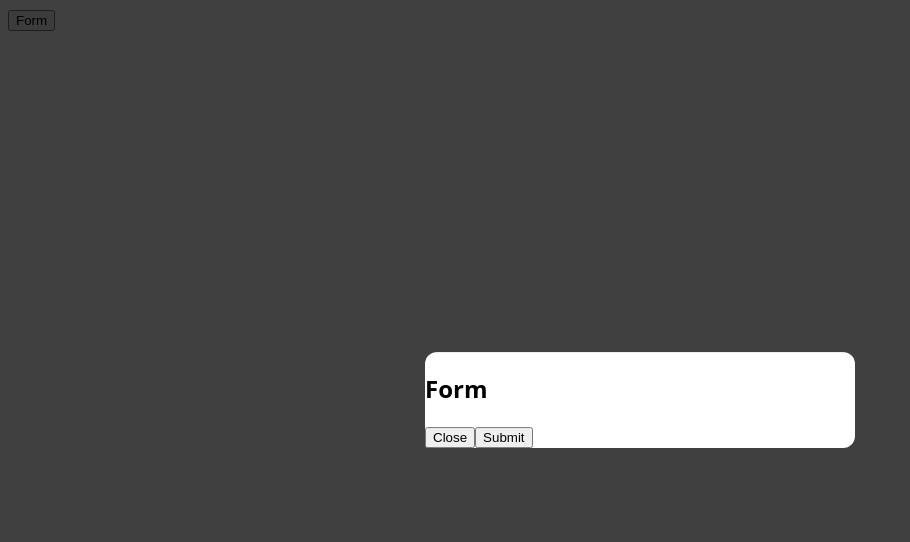
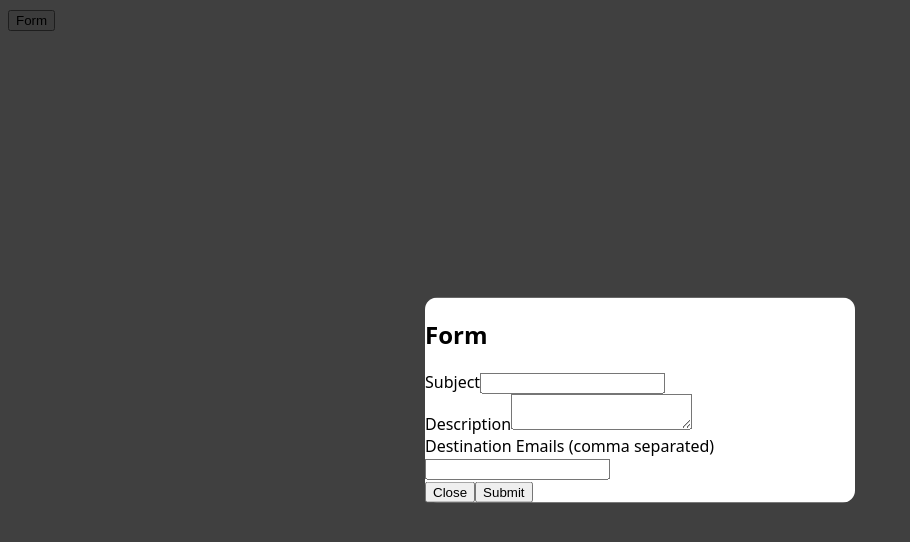
Before and after one commit to B7AST/fe-assignment-2025, a React (Vite) app in the folder fe-assignment-2025/: page / in a window 1280 px wide. Both pictures are taken after a click on the button "Form". Shown: the top 542 px of the page, without its empty margins (0-910 px from the left). Built offline with nearby package versions, Linux system fonts and the light colour scheme.

Commit message:
Add Form and Validation

```diff
--- a/fe-assignment-2025/package.json
+++ b/fe-assignment-2025/package.json
@@ -11,8 +11,10 @@
   },
   "dependencies": {
     "axios": "^1.11.0",
+    "formik": "^2.4.6",
     "react": "^19.1.0",
-    "react-dom": "^19.1.0"
+    "react-dom": "^19.1.0",
+    "yup": "^1.6.1"
   },
   "devDependencies": {
     "@eslint/js": "^9.30.1",
--- a/fe-assignment-2025/src/App.jsx
+++ b/fe-assignment-2025/src/App.jsx
@@ -1,7 +1,29 @@
 import React, { useState } from "react";
 import Modal from "./components/Modal";
+import { Formik, Form, Field, ErrorMessage } from "formik";
+import * as Yup from "yup";
 import "./index.css";
 import "./App.css";
+
+const validationSchema = Yup.object().shape({
+  subject: Yup.string().required("Subject is required"),
+  description: Yup.string()
+    .required("Description is required")
+    .min(10, "Description must be at least 10 characters"),
+  destinationEmails: Yup.string()
+    .required("At least one email is required")
+    .test(
+      "is-valid-emails",
+      "Enter valid email(s), separated by commas",
+      (value) => {
+        if (!value) return false;
+        const emails = value.split(",").map((e) => e.trim());
+        return emails.every((email) =>
+          /^[^\s@]+@[^\s@]+\.[^\s@]+$/.test(email)
+        );
+      }
+    ),
+});
 
 function App() {
   const [isOpen, setIsOpen] = useState(false);
@@ -14,9 +36,58 @@ function App() {
     <>
       <button onClick={toggleOpen}>Form</button>
       <Modal isOpen={isOpen} onClose={toggleOpen}>
-        <h2>Form</h2>
-        <button onClick={toggleOpen}>Close</button>
-        <button>Submit</button>
+        <Formik
+          initialValues={{
+            subject: "",
+            description: "",
+            destinationEmails: "",
+          }}
+          validationSchema={validationSchema}
+          onSubmit={(values, { resetForm }) => {
+            alert(JSON.stringify(values, null, 2));
+            resetForm();
+            setIsOpen(false);
+          }}
+        >
+          {({ isSubmitting }) => (
+            <Form>
+              <h2>Form</h2>
+              <div>
+                <label>Subject</label>
+                <Field name="subject" type="text" />
+                <ErrorMessage
+                  name="subject"
+                  component="div"
+                  className="error"
+                />
+              </div>
+              <div>
+                <label>Description</label>
+                <Field name="description" as="textarea" />
+                <ErrorMessage
+                  name="description"
+                  component="div"
+                  className="error"
+                />
+              </div>
+              <div>
+                <label>Destination Emails (comma separated)</label>
+                <Field name="destinationEmails" type="text" />
+                <ErrorMessage
+                  name="destinationEmails"
+                  component="div"
+                  className="error"
+                />
+              </div>
+              <button type="button" onClick={toggleOpen}>
+                Close
+              </button>
+              <button type="submit" disabled={isSubmitting}>
+                Submit
+              </button>
+            </Form>
+          )}
+        </Formik>
       </Modal>
     </>
   );
```
Also changed, not shown: 1 other file (tests, documents, lock files or other folders).
